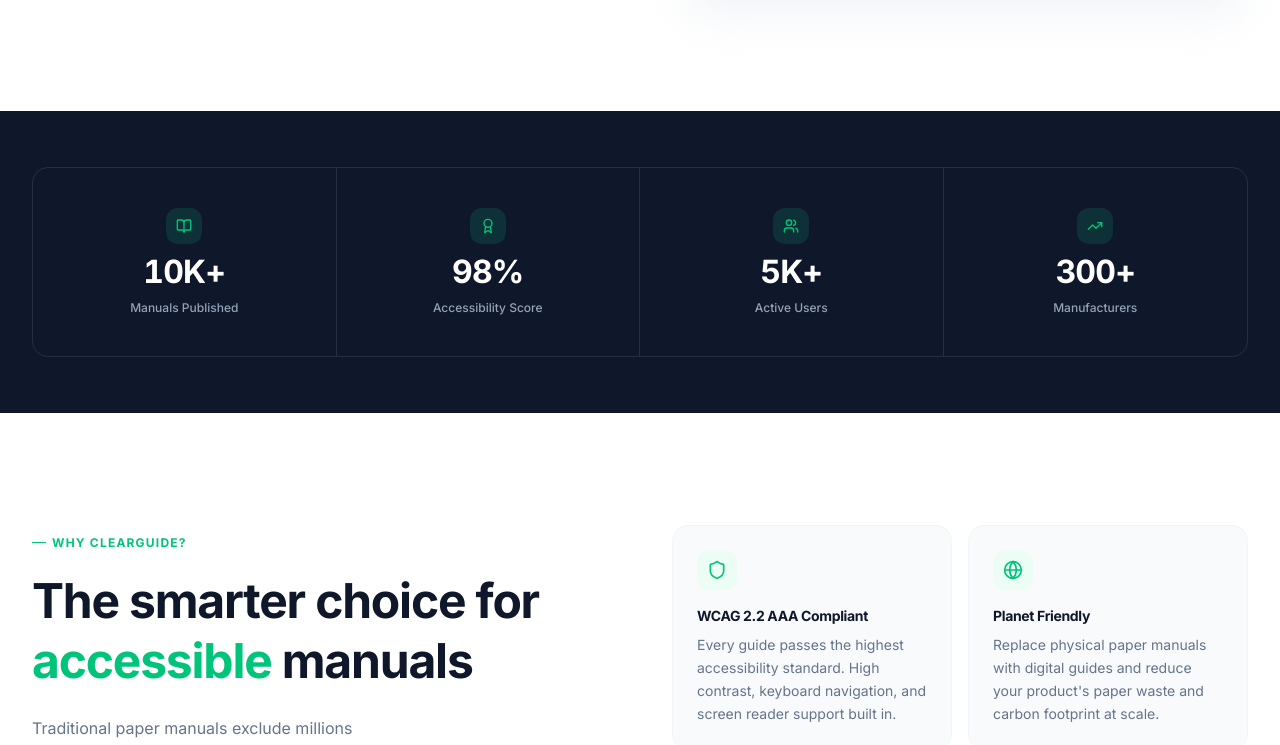
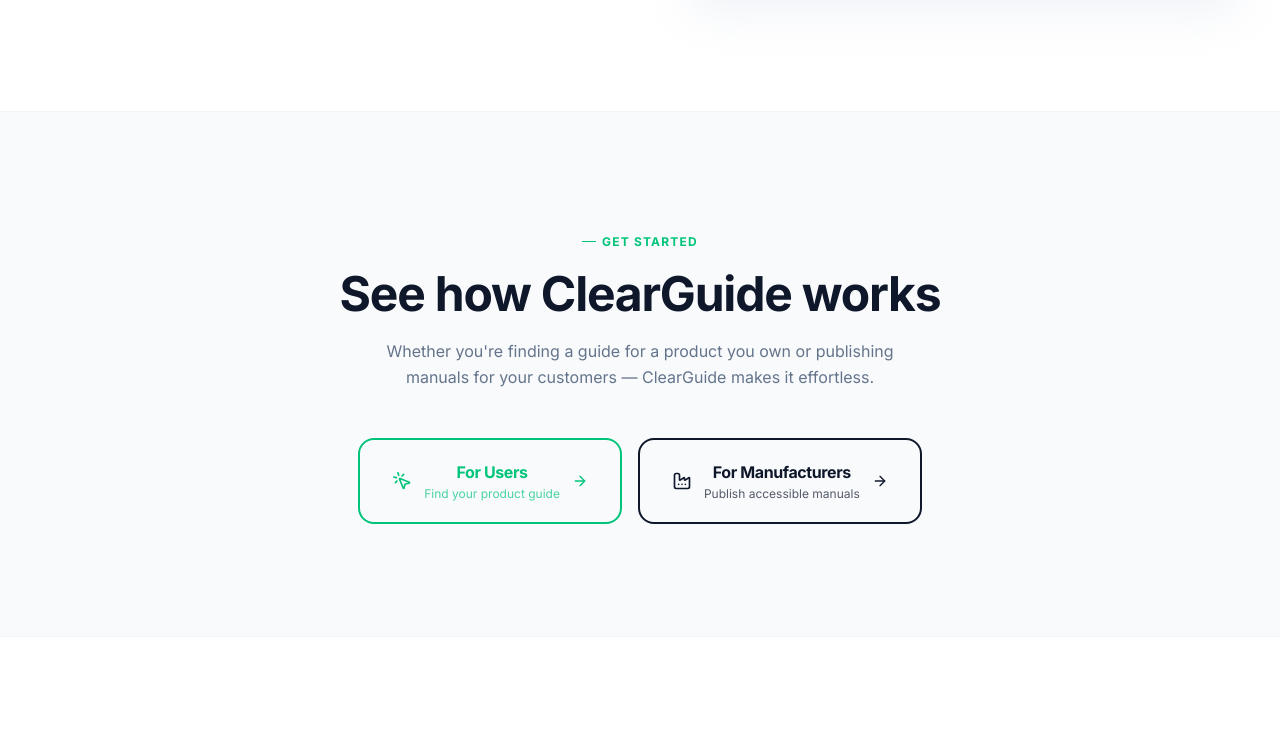
Before and after one commit to codersbeyondborders/clear-guide, a Next.js app: page / in a window 1280 px wide. Shown: the part 611-1356 px from the top of the page. Built offline with nearby package versions, Linux system fonts and the light colour scheme.

Commit message:
feat: revamp stats section and add navigation bar links
Co-authored-by: Coders Beyond Borders <159773407+codersbeyondborders@users.noreply.github.com>

```diff
--- a/app/page.tsx
+++ b/app/page.tsx
@@ -4,9 +4,10 @@ import {
   BookOpen, Check, X, Star,
   Shield, MessageSquare, Globe, Volume2,
   LayoutDashboard, QrCode, ChevronDown, Zap,
-  ArrowRight, Users, TrendingUp, Award, Sparkles,
+  ArrowRight, Sparkles,
   Twitter, Linkedin, Github,
   AlignLeft, Play, Image as ImageIcon, Brain, Download,
+  MousePointerClick, Factory,
 } from 'lucide-react'
 import { FindYourGuideSection } from '@/components/FindYourGuideSection'
 import { NavBar } from '@/components/NavBar'
@@ -88,36 +89,80 @@ function Hero() {
   )
 }
 
-/* ─── Stats Bar ─────────────────────────────────────────────────────────── */
-const stats = [
-  { value: '10K+', label: 'Manuals Published',   icon: BookOpen   },
-  { value: '98%',  label: 'Accessibility Score',  icon: Award      },
-  { value: '5K+',  label: 'Active Users',          icon: Users      },
-  { value: '300+', label: 'Manufacturers',          icon: TrendingUp },
-]
+/* ─── See How It Works ──────────────────────────────────────────────────── */
+function SeeHowItWorks() {
+  return (
+    <section
+      id="how-it-works"
+      className="py-20 md:py-28 bg-slate-50 border-y border-slate-100"
+      aria-labelledby="how-it-works-heading"
+    >
+      <div className="container">
+        <div className="max-w-2xl mx-auto text-center">
+          <SectionLabel>Get Started</SectionLabel>
+          <h2
+            id="how-it-works-heading"
+            className="text-3xl md:text-4xl lg:text-5xl font-bold text-slate-900 tracking-tight mb-5 text-balance"
+          >
+            See how ClearGuide works
+          </h2>
+          <p className="text-base text-slate-500 leading-relaxed mb-12 max-w-lg mx-auto">
+            Whether you&apos;re finding a guide for a product you own or publishing
+            manuals for your customers — ClearGuide makes it effortless.
+          </p>
 
-function Stats() {
-  return (
-    <section className="bg-slate-900 py-14" aria-label="Platform statistics">
-      <div className="container">
-        <dl className="grid grid-cols-2 md:grid-cols-4 divide-x divide-white/10 rounded-2xl overflow-hidden border border-white/10">
-          {stats.map(({ value, label, icon: Icon }) => (
-            <div
-              key={label}
-              className="flex flex-col items-center justify-center gap-3 py-10 px-6 text-center"
+          <div className="flex flex-col sm:flex-row items-center justify-center gap-4">
+            <a
+              href="#find-guide"
+              className="group inline-flex items-center gap-3 rounded-2xl border-2 px-8 py-5 font-semibold text-sm transition-all duration-200 w-full sm:w-auto justify-center focus-visible:outline-none focus-visible:ring-2 focus-visible:ring-emerald-500"
+              style={{
+                borderColor: 'var(--color-primary)',
+                color: 'var(--color-primary)',
+                backgroundColor: 'transparent',
+              }}
+              onMouseEnter={(e) => {
+                e.currentTarget.style.backgroundColor = 'var(--color-primary)'
+                e.currentTarget.style.color = '#fff'
+              }}
+              onMouseLeave={(e) => {
+                e.currentTarget.style.backgroundColor = 'transparent'
+                e.currentTarget.style.color = 'var(--color-primary)'
+              }}
             >
-              <div
-                className="w-9 h-9 rounded-xl flex items-center justify-center"
-                style={{ backgroundColor: 'rgba(0,196,122,0.15)' }}
-                aria-hidden="true"
-              >
-                <Icon className="w-4 h-4" style={{ color: 'var(--color-primary)' }} />
-              </div>
-              <dt className="text-[2rem] font-bold tabular-nums tracking-tight text-white leading-none">{value}</dt>
-              <dd className="text-xs text-slate-400 font-medium">{label}</dd>
-            </div>
-          ))}
-        </dl>
+              <MousePointerClick className="w-5 h-5 shrink-0" aria-hidden="true" />
+              <span>
+                <span className="block text-base font-bold tracking-tight">For Users</span>
+                <span className="block text-xs opacity-70 font-normal mt-0.5">Find your product guide</span>
+              </span>
+              <ArrowRight className="w-4 h-4 shrink-0 ml-auto transition-transform group-hover:translate-x-1" aria-hidden="true" />
+            </a>
+
+            <a
+              href="#manufacturers"
+              className="group inline-flex items-center gap-3 rounded-2xl border-2 px-8 py-5 font-semibold text-sm transition-all duration-200 w-full sm:w-auto justify-center focus-visible:outline-none focus-visible:ring-2 focus-visible:ring-emerald-500"
+              style={{
+                borderColor: '#0f172a',
+                color: '#0f172a',
+                backgroundColor: 'transparent',
+              }}
+              onMouseEnter={(e) => {
+                e.currentTarget.style.backgroundColor = '#0f172a'
+                e.currentTarget.style.color = '#fff'
+              }}
+              onMouseLeave={(e) => {
+                e.currentTarget.style.backgroundColor = 'transparent'
+                e.currentTarget.style.color = '#0f172a'
+              }}
+            >
+              <Factory className="w-5 h-5 shrink-0" aria-hidden="true" />
+              <span>
+                <span className="block text-base font-bold tracking-tight">For Manufacturers</span>
+                <span className="block text-xs opacity-70 font-normal mt-0.5">Publish accessible manuals</span>
+              </span>
+              <ArrowRight className="w-4 h-4 shrink-0 ml-auto transition-transform group-hover:translate-x-1" aria-hidden="true" />
+            </a>
+          </div>
+        </div>
       </div>
     </section>
   )
@@ -469,7 +514,7 @@ const manufacturerBenefits = [
 
 function ManufacturerSection() {
   return (
-    <section className="py-20 md:py-28 bg-slate-900" aria-labelledby="mfr-heading">
+    <section id="manufacturers" className="py-20 md:py-28 bg-slate-900" aria-labelledby="mfr-heading">
       <div className="container">
         <div className="grid md:grid-cols-2 gap-14 items-center">
 
@@ -1104,13 +1149,13 @@ export default function LandingPage() {
       <NavBar />
       <main id="main-content">
         <Hero />
-        <Stats />
+        <SeeHowItWorks />
         <WhyClearGuide />
+        <BeforeAfter />
         <PlatformFeatures />
-        <BeforeAfter />
         <FindYourGuideSection />
+        <Testimonials />
         <ManufacturerSection />
-        <Testimonials />
         <Pricing />
         <FAQ />
         <FinalCTA />
--- a/components/NavBar.tsx
+++ b/components/NavBar.tsx
@@ -5,9 +5,13 @@ import Link from 'next/link'
 import { BookOpen, Menu, X } from 'lucide-react'
 
 const NAV_LINKS = [
-  { label: 'Features', href: '#features' },
-  { label: 'Pricing',  href: '#pricing'  },
-  { label: 'FAQ',      href: '#faq'      },
+  { label: 'Home',        href: '/'              },
+  { label: 'About',       href: '#about'         },
+  { label: 'Get Started', href: '#how-it-works'  },
+  { label: 'Features',    href: '#features'      },
+  { label: 'Pricing',     href: '#pricing'       },
+  { label: 'FAQ',         href: '#faq'           },
+  { label: 'Contact',     href: '#contact'       },
 ]
 
 export function NavBar() {
@@ -54,13 +58,13 @@ export function NavBar() {
         </Link>
 
         {/* Desktop centre links */}
-        <div className="hidden md:flex items-center gap-1" role="list">
+        <div className="hidden lg:flex items-center gap-0.5" role="list">
           {NAV_LINKS.map(({ label, href }) => (
             <a
               key={label}
               href={href}
               role="listitem"
-              className="px-3 py-1.5 rounded-lg text-sm font-medium text-slate-500 hover:text-slate-900 hover:bg-slate-50 transition-colors focus-visible:outline-none focus-visible:ring-2 focus-visible:ring-emerald-500"
+              className="px-2.5 py-1.5 rounded-lg text-[0.8125rem] font-medium text-slate-500 hover:text-slate-900 hover:bg-slate-50 transition-colors focus-visible:outline-none focus-visible:ring-2 focus-visible:ring-emerald-500 whitespace-nowrap"
             >
               {label}
             </a>
@@ -68,7 +72,7 @@ export function NavBar() {
         </div>
 
         {/* Desktop right actions */}
-        <div className="hidden md:flex items-center gap-2">
+        <div className="hidden lg:flex items-center gap-2">
           <Link
             href="/sign-in"
             className="btn-ghost text-sm text-slate-600"
@@ -80,9 +84,9 @@ export function NavBar() {
           </Link>
         </div>
 
-        {/* Mobile hamburger */}
+        {/* Mobile/tablet hamburger */}
         <button
-          className="md:hidden p-2 rounded-lg text-slate-600 hover:bg-slate-100 transition-colors focus-visible:outline-none focus-visible:ring-2 focus-visible:ring-emerald-500"
+          className="lg:hidden p-2 rounded-lg text-slate-600 hover:bg-slate-100 transition-colors focus-visible:outline-none focus-visible:ring-2 focus-visible:ring-emerald-500"
           aria-label={mobileOpen ? 'Close menu' : 'Open menu'}
           aria-expanded={mobileOpen}
           aria-controls="mobile-menu"
@@ -92,11 +96,11 @@ export function NavBar() {
         </button>
       </nav>
 
-      {/* Mobile drawer */}
+      {/* Mobile/tablet drawer */}
       {mobileOpen && (
         <div
           id="mobile-menu"
-          className="md:hidden border-t border-slate-100 bg-white px-4 pb-6 pt-4 flex flex-col gap-1"
+          className="lg:hidden border-t border-slate-100 bg-white px-4 pb-6 pt-4 flex flex-col gap-1"
           role="menu"
           aria-label="Mobile navigation"
         >
```
Also changed, not shown: 1 other file (tests, documents, lock files or other folders).
